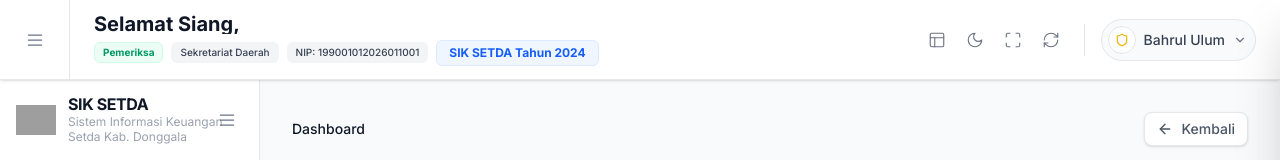
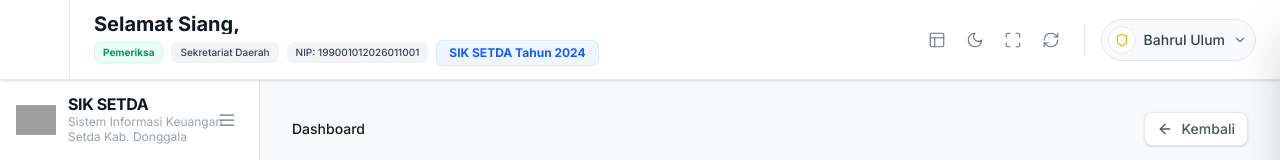
Before and after one commit to bahrul000000111-cmd/PROJECT-SIK-SETDA, a React (Vite) app: page /dashboard in a window 1280 px wide. Shown: the top 160 px of the page. Built offline with nearby package versions, Linux system fonts and the light colour scheme; sample sign-in values are in the browser's storage; grey boxes are pictures that could not be loaded; the HTML template or start-up script is replaced by a standard one.

Commit message:
refactor: remove sidebar toggle button from Header component

```diff
--- a/src/components/Header.jsx
+++ b/src/components/Header.jsx
@@ -1,8 +1,8 @@
 import React, { useState, useEffect, useRef, useContext } from 'react';
-import { Menu, Layout, Moon, Sun, Maximize, Minimize, RefreshCw, ChevronDown, Shield, User, Settings, LogOut, X } from 'lucide-react';
+import { Layout, Moon, Sun, Maximize, Minimize, RefreshCw, ChevronDown, Shield, User, Settings, LogOut, X } from 'lucide-react';
 import { AuthContext } from '../context/AuthContext';
 
-const Header = ({ isSidebarOpen, toggleSidebar, widgetVisibility, toggleWidget }) => {
+const Header = ({ isSidebarOpen, widgetVisibility, toggleWidget }) => {
   const [greeting, setGreeting] = useState('');
   const [isDarkMode, setIsDarkMode] = useState(false);
   const [isFullscreen, setIsFullscreen] = useState(false);
@@ -105,11 +105,9 @@ const Header = ({ isSidebarOpen, toggleSidebar, widgetVisibility, toggleWidget }
     <>
       <header className="fixed top-0 left-0 right-0 h-20 bg-white border-b border-gray-200 z-50 flex items-center shadow-sm transition-colors duration-300 dark:bg-gray-900 dark:border-gray-800">
 
-        {/* Area Kiri: Hanya Tombol Hamburger */}
+        {/* Area Kiri: Kosong (Kendali pindah ke Sidebar) */}
         <div className="h-full flex items-center justify-center px-4 border-r border-gray-200 dark:border-gray-800 w-[70px] shrink-0">
-          <button onClick={toggleSidebar} className="p-1.5 text-gray-500 hover:bg-gray-100 dark:hover:bg-gray-800 rounded-md transition-colors cursor-pointer">
-            <Menu size={20} strokeWidth={1.5} />
-          </button>
+          {/* Tombol Hamburger telah dipindah ke Sidebar.jsx */}
         </div>
 
         {/* Area Kanan: Flex-1 */}
--- a/src/layouts/DashboardLayout.jsx
+++ b/src/layouts/DashboardLayout.jsx
@@ -23,7 +23,7 @@ const DashboardLayout = () => {
 
   return (
     <div className="min-h-screen bg-[#F9FAFB] dark:bg-gray-900 transition-colors duration-300 flex flex-col font-sans">
-      <Header isSidebarOpen={isSidebarOpen} toggleSidebar={toggleSidebar} widgetVisibility={widgetVisibility} toggleWidget={toggleWidget} />
+      <Header isSidebarOpen={isSidebarOpen} widgetVisibility={widgetVisibility} toggleWidget={toggleWidget} />
       <div className="flex flex-1 pt-20">
         <Sidebar isSidebarOpen={isSidebarOpen} toggleSidebar={toggleSidebar} />
         <main className={`flex-1 transition-all duration-300 ${isSidebarOpen ? 'ml-[260px]' : 'ml-[80px]'} p-6 lg:p-8 overflow-y-auto`}>
```
